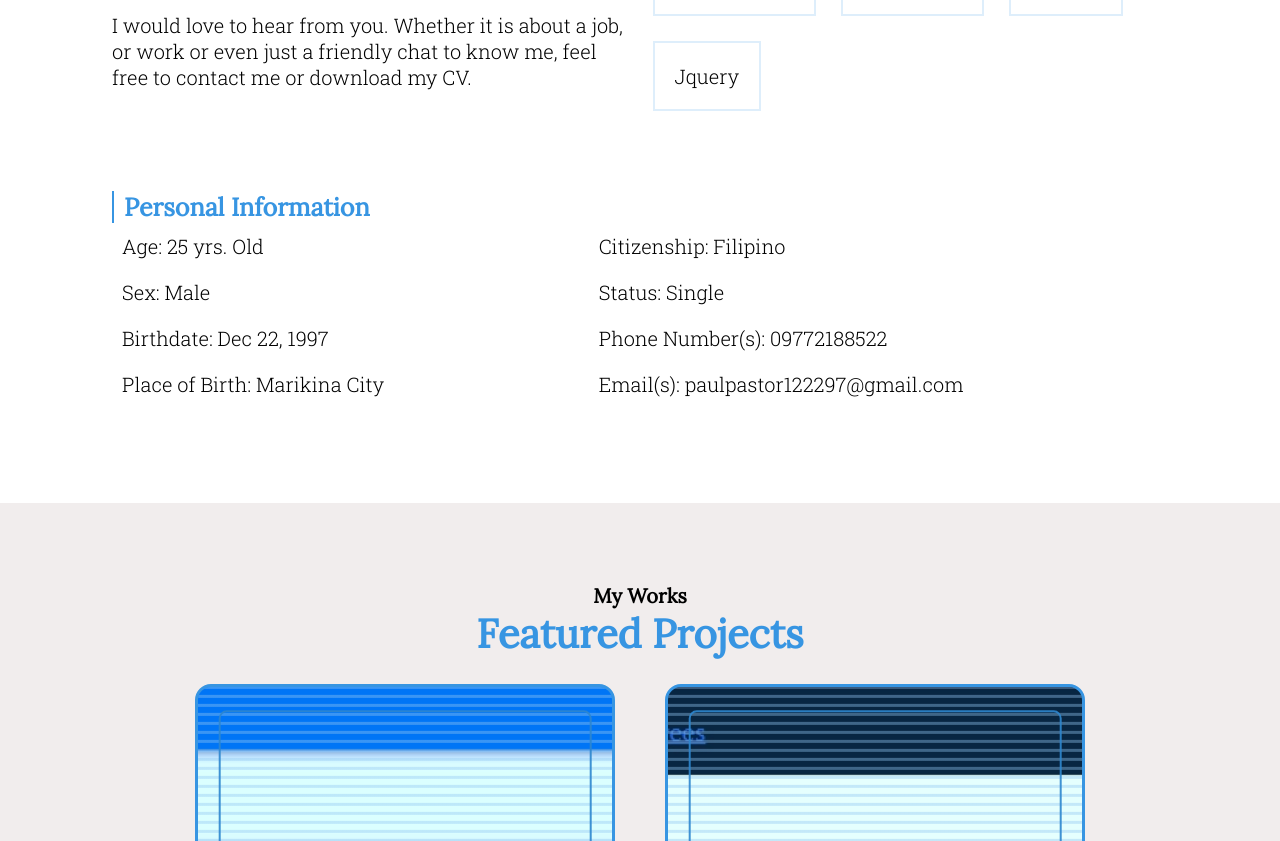
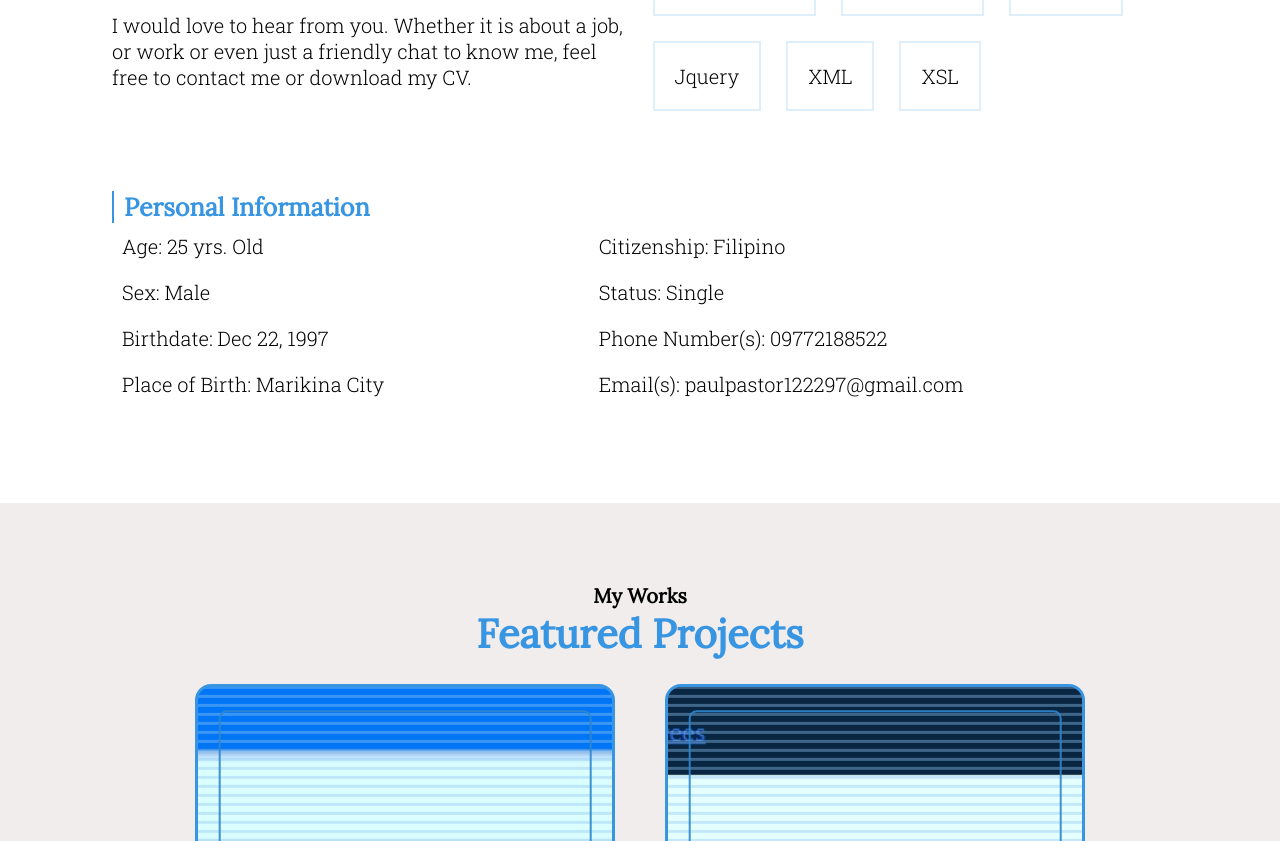
Before and after one commit to PaulMaverick/Portolio-Latest, a plain HTML site: page index.html in a window 1280 px wide. Shown: the part 1242-2083 px from the top of the page. Drawn offline with Linux system fonts and the light colour scheme.

Commit message:
added techs

```diff
--- a/index.html
+++ b/index.html
@@ -88,6 +88,12 @@
                                 </div>
                                 <div class="tech-box">
                                     <span>Jquery</span>
+                                </div>
+                                <div class="tech-box">
+                                    <span>XML</span>
+                                </div>
+                                <div class="tech-box">
+                                    <span>XSL</span>
                                 </div>
                             </div>
                     </div>
```
